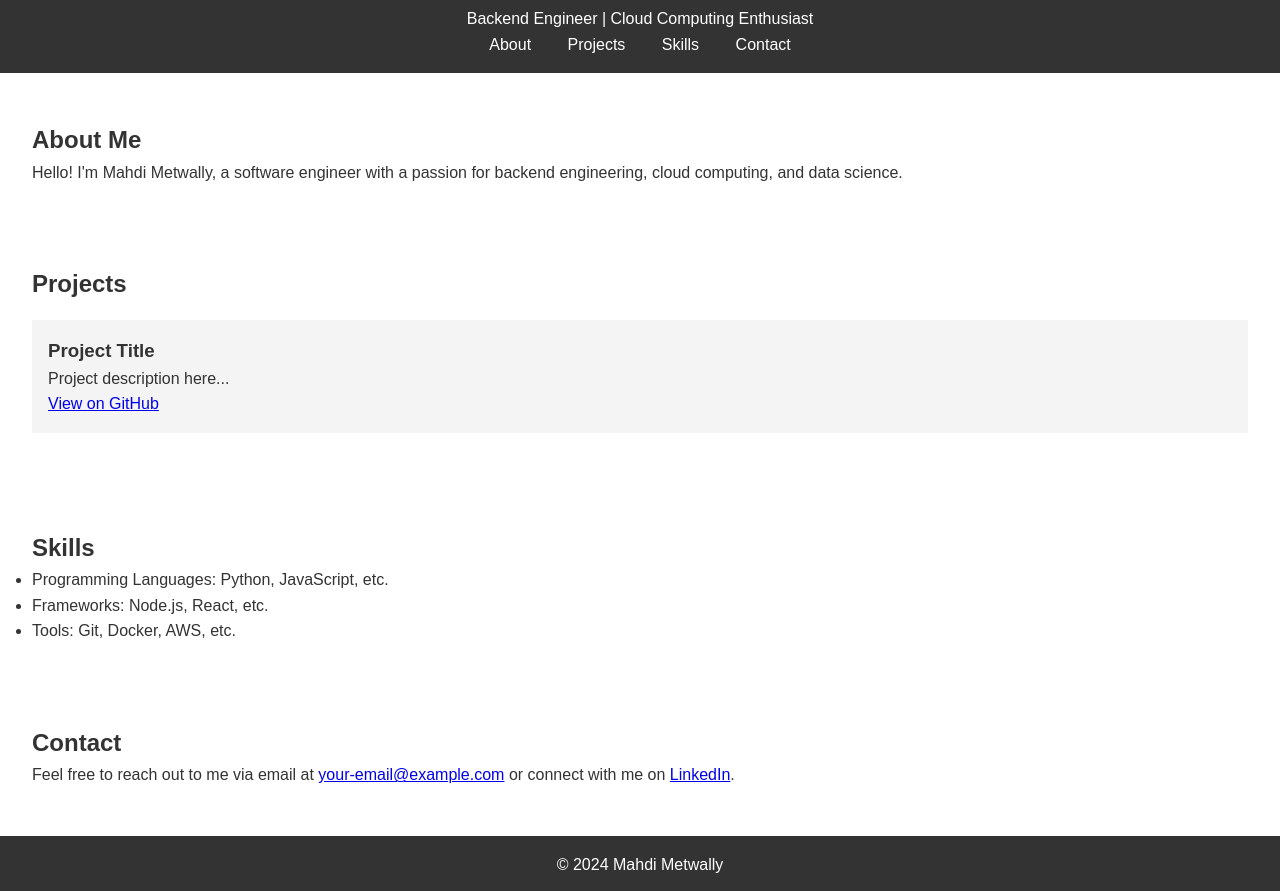
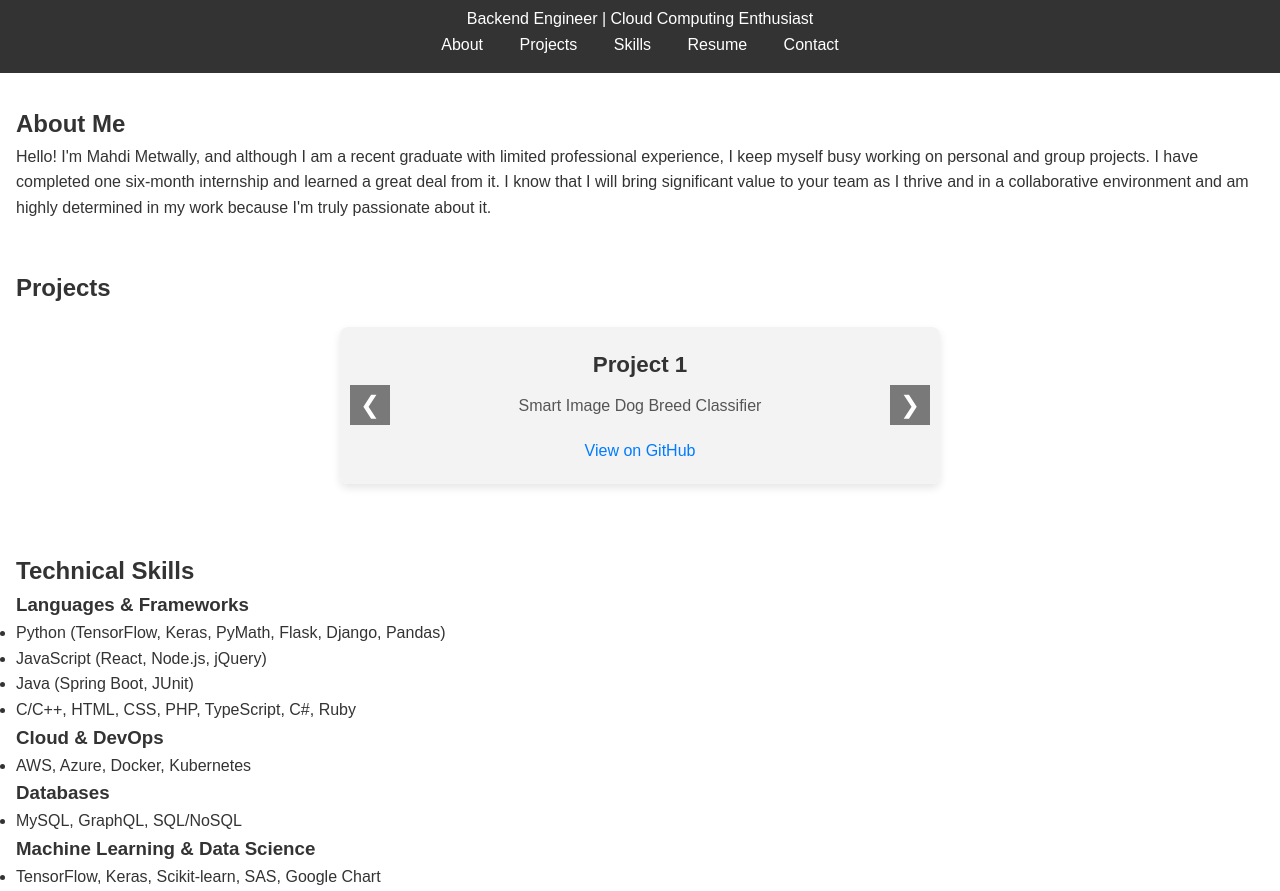
Before and after one commit to MahdiMetwally/Portfolio_Site, a website: page public/index.html in a window 1280 px wide. Shown: the part 61-952 px from the top of the page. Drawn offline with Linux system fonts and the light colour scheme; files whose address does not match are found by name.

Commit message:
added Resume Section

```diff
--- a/public/index.html
+++ b/public/index.html
@@ -15,6 +15,7 @@
             <a href="#about">About</a>
             <a href="#projects">Projects</a>
             <a href="#skills">Skills</a>
+            <a href="#resume">Resume</a>
             <a href="#contact">Contact</a>
         </nav>
     </header>
@@ -22,34 +23,89 @@
     <!-- About Section -->
     <section id="about">
         <h2>About Me</h2>
-        <p>Hello! I'm Mahdi Metwally, a software engineer with a passion for backend engineering, cloud computing, and data science.</p>
+        <p>Hello! I'm Mahdi Metwally, and although I am a recent graduate with limited professional experience, I keep myself busy working on personal and group projects. I have completed one six-month internship and learned a great deal from it. I know that I will bring significant value to your team as I thrive and in a collaborative environment and am highly determined in my work because I'm truly passionate about it.</p>
     </section>
 
-    <!-- Projects Section -->
+    <!-- Projects Section with Carousel -->
 <section id="projects">
     <h2>Projects</h2>
-        <div class="project">
-            <h3>Project Title</h3>
-            <p>Project description here...</p>
-            <a href="https://github.com/your-repo-link">View on GitHub</a>
+    <div class="carousel-container">
+        <button class="carousel-control prev" onclick="moveSlide(-1)">&#10094;</button>
+        <div class="carousel-slide">
+            <div class="carousel-item">
+                <h3>Project 1</h3>
+                <p>Smart Image Dog Breed Classifier</p>
+                <a href="https://github.com/your-repo-link-1" target="_blank">View on GitHub</a>
+            </div>
+            <div class="carousel-item">
+                <h3>Project 2</h3>
+                <p>Brief description of Project 2</p>
+                <a href="https://github.com/your-repo-link-2" target="_blank">View on GitHub</a>
+            </div>
+            <div class="carousel-item">
+                <h3>Project 3</h3>
+                <p>Brief description of Project 3</p>
+                <a href="https://github.com/your-repo-link-3" target="_blank">View on GitHub</a>
             </div>
             <!-- Add more projects as needed -->
+        </div>
+        <button class="carousel-control next" onclick="moveSlide(1)">&#10095;</button>
+    </div>
 </section>
+
 
     <!-- Skills Section -->
 <section id="skills">
-        <h2>Skills</h2>
+    <h2>Technical Skills</h2>
+    <div class="skills-container">
+        <div class="skill-category">
+            <h3>Languages & Frameworks</h3>
             <ul>
-            <li>Programming Languages: Python, JavaScript, etc.</li>
-            <li>Frameworks: Node.js, React, etc.</li>
-            <li>Tools: Git, Docker, AWS, etc.</li>
+                <li>Python (TensorFlow, Keras, PyMath, Flask, Django, Pandas)</li>
+                <li>JavaScript (React, Node.js, jQuery)</li>
+                <li>Java (Spring Boot, JUnit)</li>
+                <li>C/C++, HTML, CSS, PHP, TypeScript, C#, Ruby</li>
             </ul>
+        </div>
+        <div class="skill-category">
+            <h3>Cloud & DevOps</h3>
+            <ul>
+                <li>AWS, Azure, Docker, Kubernetes</li>
+            </ul>
+        </div>
+        <div class="skill-category">
+            <h3>Databases</h3>
+            <ul>
+                <li>MySQL, GraphQL, SQL/NoSQL</li>
+            </ul>
+        </div>
+        <div class="skill-category">
+            <h3>Machine Learning & Data Science</h3>
+            <ul>
+                <li>TensorFlow, Keras, Scikit-learn, SAS, Google Chart</li>
+            </ul>
+        </div>
+        <div class="skill-category">
+            <h3>Other Tools</h3>
+            <ul>
+                <li>Linux, RESTful APIs, MATLAB, Prolog, Git</li>
+            </ul>
+        </div>
+    </div>
+</section>
+
+
+    <!-- Resume Section -->
+    <section id="resume">
+        <h2>Resume</h2>
+        <p>Click the link below to view or download my resume:</p>
+        <a href="assets/Mahdi_Metwally_Resume.pdf" target="_blank">View Resume (PDF)</a>
     </section>
 
     <!-- Contact Section -->
     <section id="contact">
         <h2>Contact</h2>
-        <p>Feel free to reach out to me via email at <a href="mailto:mahdimetwally@gmail.com">your-email@example.com</a> or connect with me on <a href="https://www.linkedin.com/in/mahdi-metwally">LinkedIn</a>.</p>
+        <p>Feel free to reach out to me via email at <a href="mailto:mahdimetwally@gmail.com">mahdimetwally@gmail.com</a> or connect with me on <a href="https://www.linkedin.com/in/mahdi-metwally">LinkedIn</a>.</p>
     </section>
 
     <!-- Footer -->
--- a/public/styles.css
+++ b/public/styles.css
@@ -25,7 +25,7 @@ header nav a {
 }
 
 section {
-    padding: 2rem;
+    padding: 1rem;
 }
 
 #about, #projects, #skills, #contact {
@@ -44,3 +44,72 @@ footer {
     background-color: #333;
     color: #fff;
 }
+
+/* Carousel container */
+.carousel-container {
+    position: relative;
+    max-width: 600px;
+    margin: 20px auto;
+    overflow: hidden;
+    border-radius: 8px;
+    box-shadow: 0px 4px 8px rgba(0, 0, 0, 0.1);
+}
+
+/* Carousel slide */
+.carousel-slide {
+    display: flex;
+    transition: transform 0.5s ease-in-out;
+}
+
+/* Carousel item */
+.carousel-item {
+    min-width: 100%;
+    padding: 20px;
+    background-color: #f3f3f3;
+    text-align: center;
+}
+
+.carousel-item h3 {
+    margin: 0;
+    font-size: 1.4em;
+    color: #333;
+}
+
+.carousel-item p {
+    font-size: 1em;
+    color: #555;
+    margin: 10px 0;
+}
+
+.carousel-item a {
+    display: inline-block;
+    margin-top: 10px;
+    color: #007bff;
+    text-decoration: none;
+}
+
+.carousel-item a:hover {
+    text-decoration: underline;
+}
+
+/* Carousel controls */
+.carousel-control {
+    position: absolute;
+    top: 50%;
+    width: 40px;
+    height: 40px;
+    background-color: rgba(0, 0, 0, 0.5);
+    color: #fff;
+    border: none;
+    font-size: 24px;
+    cursor: pointer;
+    transform: translateY(-50%);
+}
+
+.prev {
+    left: 10px;
+}
+
+.next {
+    right: 10px;
+}
```
Also changed, not shown: 2 other files. Lines whose indentation alone changed are shown as unchanged.
